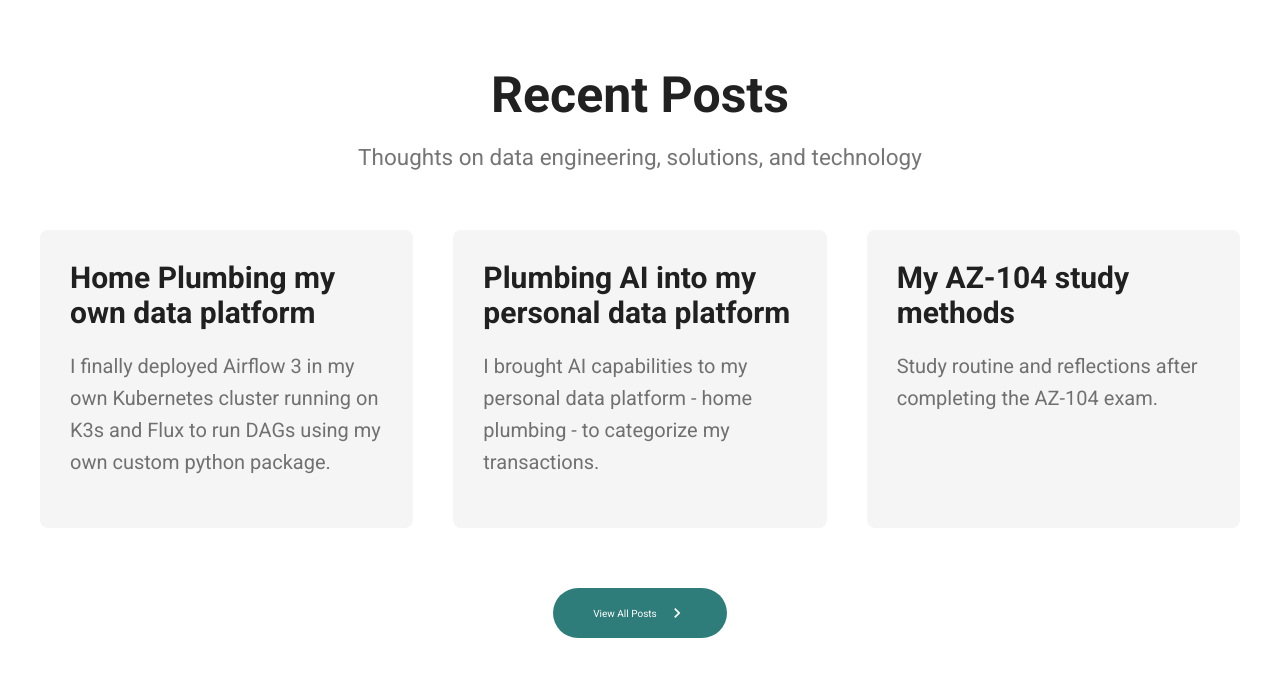
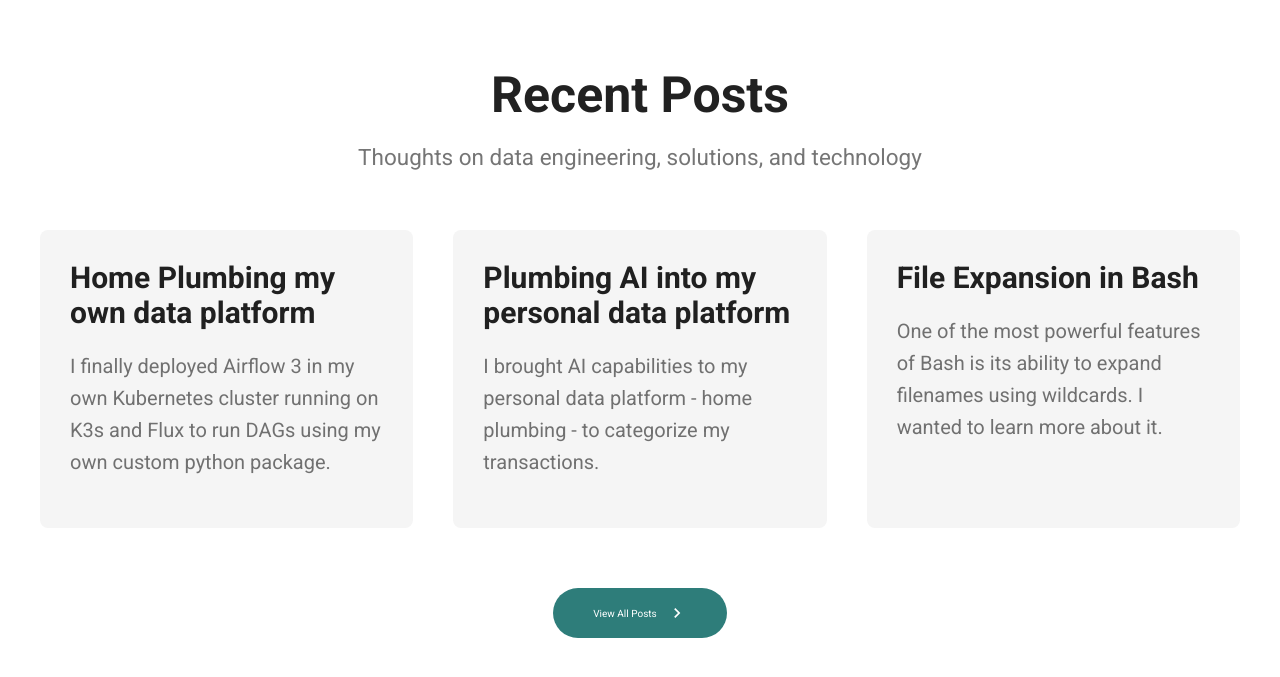
Before and after one commit to jonathanschwarzhaupt/mkdocs-blog, an MkDocs documentation site: the page built from docs/index.md, in a window 1280 px wide and 900 px high, scrolled down 962 px. Shown: the top 677 px of the window. Built offline with MkDocs 1.6.1 and Material for MkDocs 9.7.7, drawn with Linux system fonts in a browser that asks for light colours.

```diff
--- a/overrides/home.html
+++ b/overrides/home.html
@@ -442,12 +442,13 @@
                     <a
                         href="/blog/2025/02/25/how-i-studied-for-the-az-104-exam/"
                     >
-                        My AZ-104 study methods
+                        File Expansion in Bash
                     </a>
                 </h3>
                 <p class="blog-card-excerpt">
-                    Study routine and reflections after completing the AZ-104
-                    exam.
+                    One of the most powerful features of Bash is its ability to
+                    expand filenames using wildcards. I wanted to learn more
+                    about it.
                 </p>
             </article>
         </div>
```
